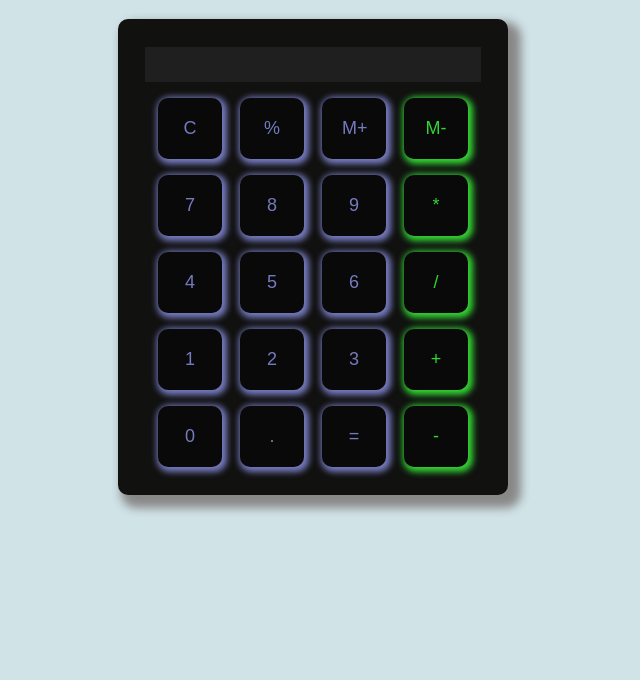
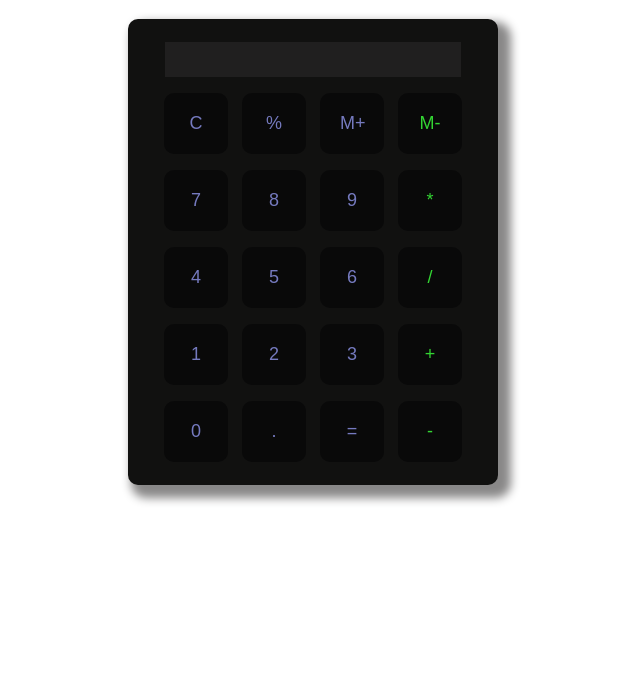
Before and after one commit to SayeedNizami/Calculator, a plain HTML site: page index.html in a window 1280 px wide. Shown: the part 120-800 px from the top of the page, without its empty margins (327-967 px from the left). Drawn offline with Linux system fonts and the light colour scheme.

Commit message:
commit changes

```diff
--- a/style.css
+++ b/style.css
@@ -1,14 +1,10 @@
 
-body{
-       background-color: rgb(208, 227, 231);
-
-   }
 .container{
-      width: 350px;
+      width: 340px;
       background-color: rgb(17, 17, 16);
       border-radius: 10px;
       box-shadow: 8px 8px 10px 5px rgb(137, 136, 136);
-      padding: 20px;
+      padding: 15px;
 }
 .mx-auto{
    margin: auto;
@@ -24,9 +20,9 @@ body{
 }
   .button{
    padding:20px ;
-   margin: 0 7px;
-   border: 0px;
-   box-shadow: 2px 2px 6px 3px ;
+   margin: 0 5px;
+   border: 1px white;
+   /* box-shadow: 2px 2px 6px 3px ; */
    border-radius: 10px;
    cursor: pointer;
    width: 64px;
@@ -45,7 +41,7 @@ body{
    margin: 0;
    padding: 10px 33px;
    border: 0px;
-   width: 270px;
+   width: 230px;
    background-color: rgb(32, 31, 31);
    color: rgb(10, 160, 219);
 }
```
